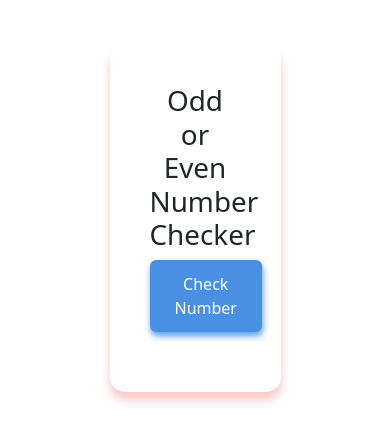
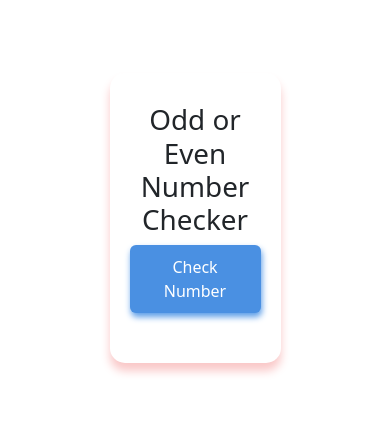
Before and after one commit to Mohammad8002/even_odd, a plain HTML site: page index.html in a window 390 px wide. Shown: the part 204-646 px from the top of the page. Drawn offline with Linux system fonts and the light colour scheme.

Commit message:
Update style.css

```diff
--- a/css/style.css
+++ b/css/style.css
@@ -54,3 +54,31 @@ body {
     color: #444;
     flex-wrap: wrap;
   }
+  @media (max-width: 768px) {
+      .container-1 {
+        padding: 30px 20px;
+      }
+
+      h1 {
+        font-size: 20px;
+      }
+
+      button {
+        font-size: 14px;
+        padding: 10px 20px;
+      }
+
+      .result {
+        font-size: 16px;
+      }
+    }
+
+    @media (max-width: 480px) {
+      h1 {
+        font-size: 18px;
+      }
+
+      button {
+        padding: 10px 15px;
+      }
+    }
```
